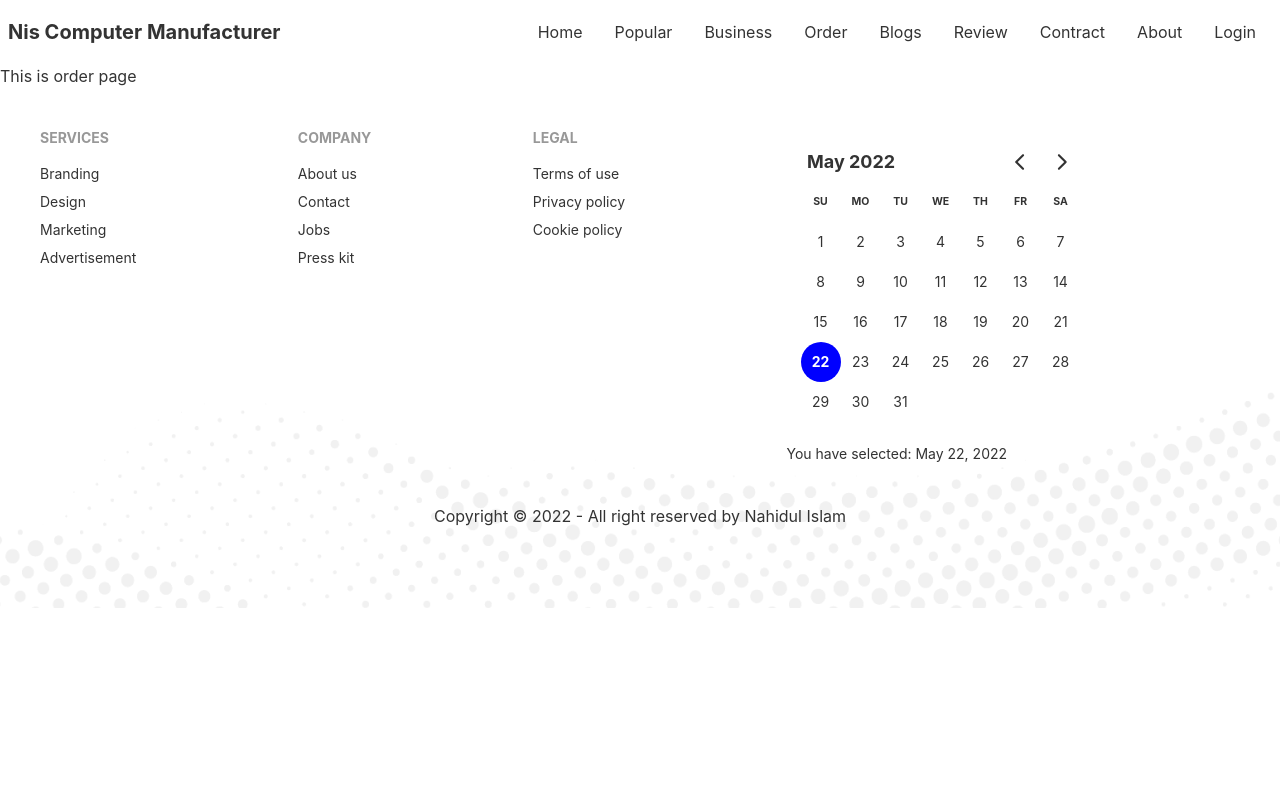
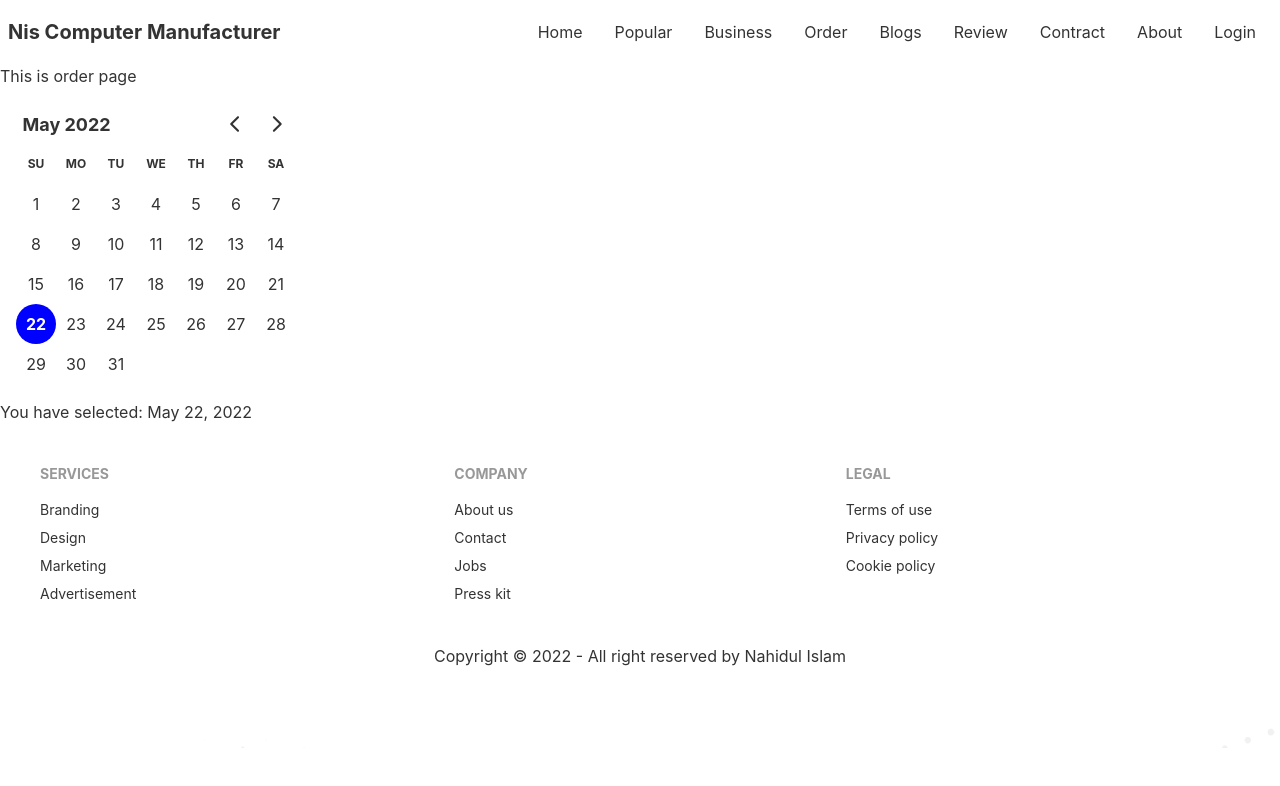
Before and after one commit to withnahidul/assignment-12-client, a React (Create React App) app: page /order in a window 1280 px wide. Shown: the top 786 px of the page. Built offline with nearby package versions, Linux system fonts and the light colour scheme.

Commit message:
oder-edit

```diff
--- /dev/null
+++ b/src/Pages/Order/AvailableOrder.js
@@ -0,0 +1,11 @@
+import React from 'react';
+
+const AvailableOrder = () => {
+    return (
+        <div>
+
+        </div>
+    );
+};
+
+export default AvailableOrder;
--- a/src/Pages/Order/Order.js
+++ b/src/Pages/Order/Order.js
@@ -1,10 +1,24 @@
-import React from 'react';
+import React, { useState } from 'react';
 import Footer from '../Shared/Footer';
+import AvailableOrder from './AvailableOrder';
+import { DayPicker } from 'react-day-picker';
+import 'react-day-picker/dist/style.css';
+import { format } from 'date-fns';
 
 const Order = () => {
+    const [date, setDate] = useState(new Date());
     return (
         <div>
             <h3>This is order page</h3>
+            <div>
+                <DayPicker
+                    mode="single"
+                    selected={date}
+                    onSelect={setDate}
+                />
+                <p>You have selected: {format(date, 'PP')}</p>
+            </div>
+            <AvailableOrder></AvailableOrder>
             <Footer></Footer>
         </div>
     );
--- a/src/Pages/Shared/Footer.js
+++ b/src/Pages/Shared/Footer.js
@@ -1,11 +1,8 @@
 import React, { useState } from 'react';
 import footer from '../../assets/images/footer.png';
-import { DayPicker } from 'react-day-picker';
-import 'react-day-picker/dist/style.css';
-import { format } from 'date-fns';
+
 
 const Footer = () => {
-    const [date, setDate] = useState(new Date());
     return (
         <footer style={{
             background: `url(${footer})`,
@@ -32,14 +29,6 @@ const Footer = () => {
                     <a className="link link-hover">Privacy policy</a>
                     <a className="link link-hover">Cookie policy</a>
                 </div>
-                <div>
-                    <DayPicker
-                        mode="single"
-                        selected={date}
-                        onSelect={setDate}
-                    />
-                    <p>You have selected: {format(date, 'PP')}</p>
-                </div>
             </div>
             <div className='my-10 text-center'>
                 <p>Copyright © 2022 - All right reserved by Nahidul Islam</p>
```
